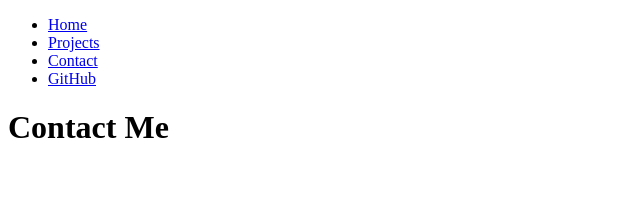
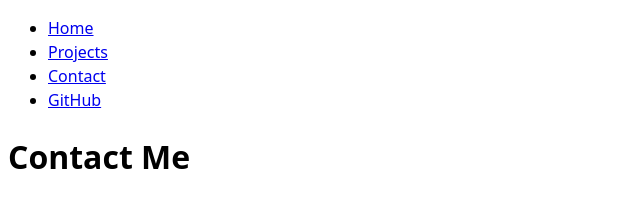
Before and after one commit to AniBoppana/portfolio, a plain HTML site: page contact/index.html in a window 1280 px wide. Shown: the whole page, without its empty margins (0-640 px from the left). Drawn offline with Linux system fonts and the light colour scheme; files that its build step writes are made by us from their sources.

Commit message:
added style.css to otehr pages

```diff
--- a/contact/index.html
+++ b/contact/index.html
@@ -3,6 +3,7 @@
 <head>
     <meta charset="UTF-8">
     <meta name="viewport" content="width=device-width, initial-scale=1.0">
+    <link rel="stylesheet" href="style.css">
     <title>Contact</title>
 </head>
 <body>
```
Also changed, not shown: projects/index.html (+1 -0 lines).
